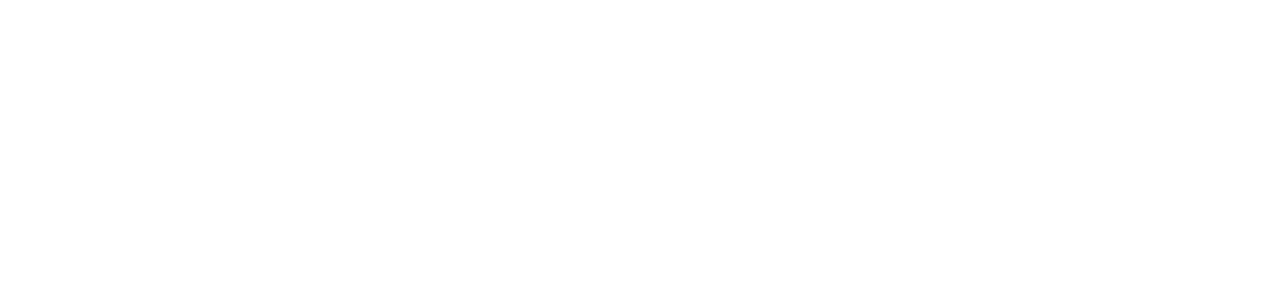
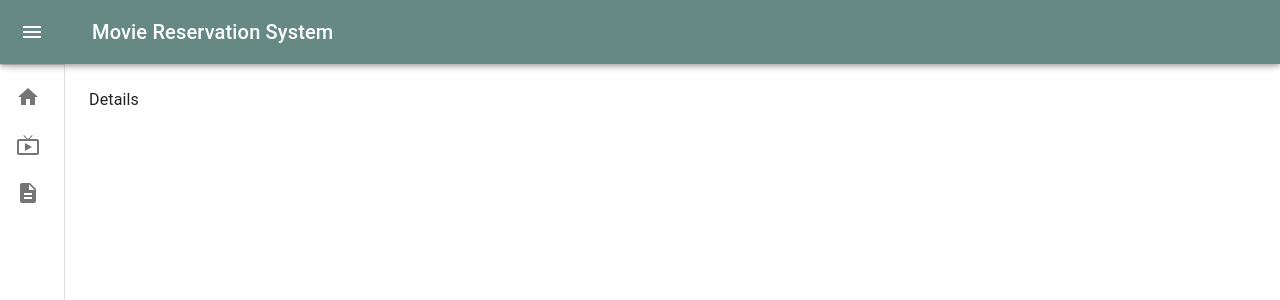
Before and after one commit to aryanclaire/MovieReservation, a React (Create React App) app: page /details in a window 1280 px wide. Before the commit this address had no page. Shown: the top 300 px of the page. Built offline with nearby package versions, Linux system fonts and the light colour scheme.

Commit message:
Added changes in Layout.jsx and App.js. Added file Details.jsx

```diff
--- a/src/App.js
+++ b/src/App.js
@@ -2,6 +2,7 @@
 import Layout from './main_components/Layout';
 import Home from './pages/Home/Home';
 import Movies from './pages/Movies/Movies';
+import Details from './pages/Details/Details';
 import { BrowserRouter, Route, Routes } from 'react-router-dom';
 
 function App() {
@@ -11,6 +12,7 @@
         <Route path="/" element={<Layout/>}>
           <Route index element={<Home />} />
           <Route path="movies" element={<Movies />} />
+          <Route path="details" element={<Details />} />
         </Route>
       </Routes>
     </BrowserRouter>
--- a/src/main_components/Layout.jsx
+++ b/src/main_components/Layout.jsx
@@ -20,6 +20,7 @@
 
 import HomeIcon from '@mui/icons-material/Home';
 import LiveTvIcon from '@mui/icons-material/LiveTv';
+import DescriptionIcon from '@mui/icons-material/Description'
 
 const drawerWidth = 240;
 
@@ -146,6 +147,13 @@
             </ListItemButton>
           </ListItem>
 
+          {/* go to movies */}
+          <ListItem key='Details' disablePadding>
+            <ListItemButton component={Link} to="/details"> {/* Use component prop for custom link */}
+                <ListItemIcon><DescriptionIcon/></ListItemIcon>
+                <ListItemText primary='Details' />
+            </ListItemButton>
+          </ListItem>
 
         </List>
 
--- /dev/null
+++ b/src/pages/Details/Details.jsx
@@ -0,0 +1,7 @@
+import React from 'react'
+
+export default function Details() {
+  return (
+    <div>Details</div>
+  )
+}
```
